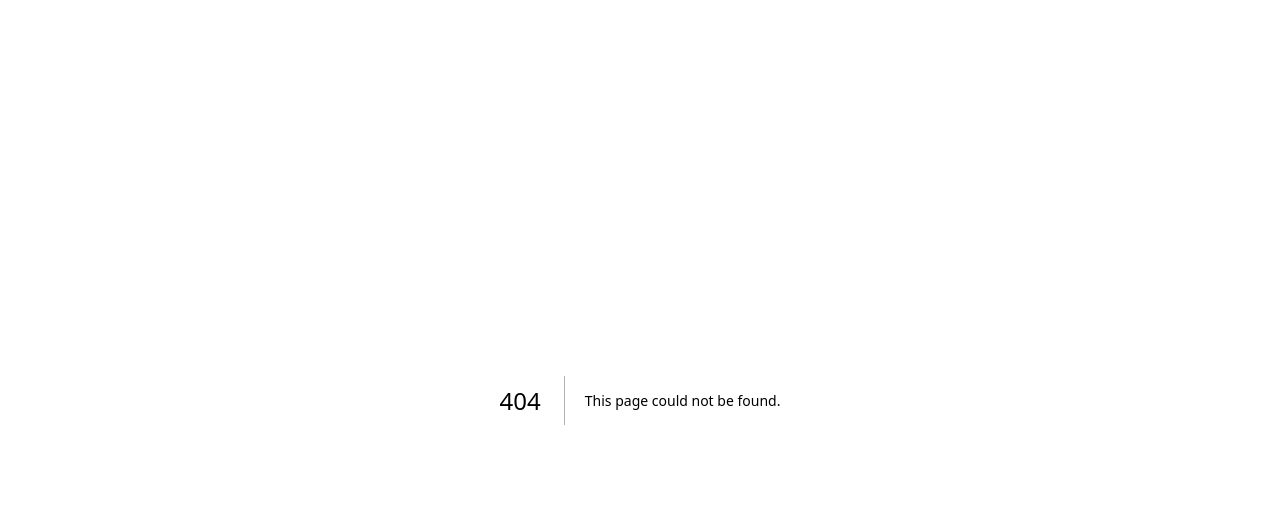
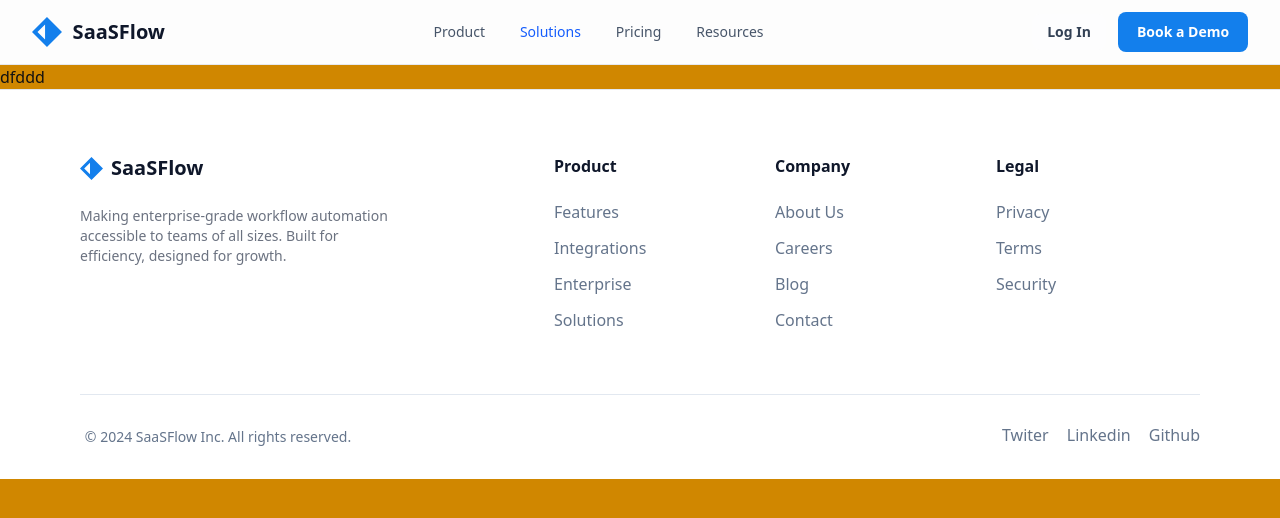
Before and after one commit to pan6603/my-company-site, a Next.js app: page /solutions in a window 1280 px wide. Before the commit this address had no page. Shown: the top 518 px of the page. Built offline with nearby package versions, Linux system fonts and the light colour scheme.

Commit message:
Solutions Page 생성

```diff
--- /dev/null
+++ b/app/solutions/layout.tsx
@@ -0,0 +1,13 @@
+import Navbar from "@/components/layout/navbar/Navbar"
+import Footer from "@/components/layout/footer/Footer"
+
+
+export default function SolutionsLayout({ children }: { children: React.ReactNode }) {
+    return (
+        <div className="w-full max-w-[1440px] h-[5746px] bg-yellow-600">
+            <Navbar />
+            {children}
+            <Footer />
+        </div>
+    )
+}
--- /dev/null
+++ b/app/solutions/page.tsx
@@ -0,0 +1,11 @@
+
+
+
+
+export default function SolutionsPage() {
+    return (
+        <>
+            dfddd
+        </>
+    )
+}
--- a/components/layout/navbar/NavLinks.tsx
+++ b/components/layout/navbar/NavLinks.tsx
@@ -20,7 +20,14 @@ export default function NavLinks() {
                         Product
                     </Link>
 
-                <Link href="" className="w-max h-[20px] text-[#475569] text-sm font-medium">Solutions</Link>
+                <Link
+                    href="/solutions"
+                    className={`w-max h-[20px] text-sm font-medium ${isActive("/solutions")
+                    ? "text-blue-600"
+                    : "text-[#475569]"
+                    }`}>
+                        Solutions
+                    </Link>
                 <Link href="" className="w-max h-[20px] text-[#475569] text-sm font-medium">Pricing</Link>
                 <Link href="" className="w-max h-[20px] text-[#475569] text-sm font-medium">Resources</Link>
             </div>
```
